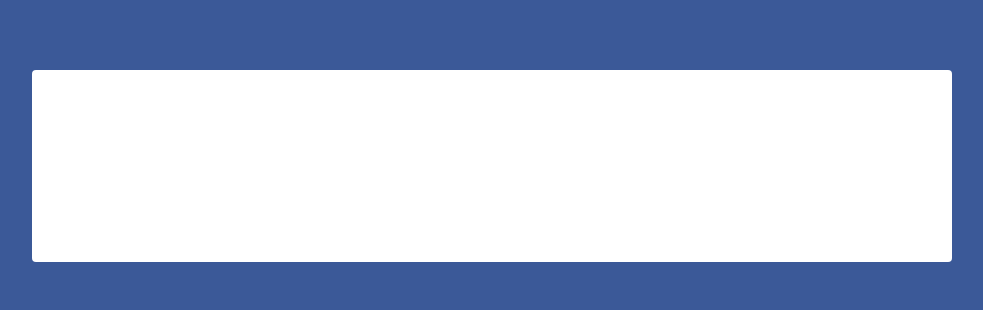
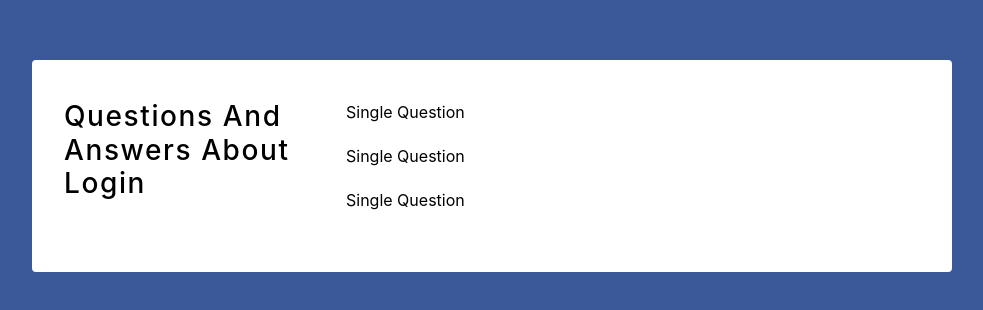
Before and after one commit to asyncfinkd/react-projects, a React (Create React App) app in the folder 4-accordion/: page / in a window 1280 px wide. Shown: the part 234-544 px from the top of the page, without its empty margins (148-1131 px from the left). Built offline with nearby package versions, Linux system fonts and the light colour scheme.

Commit message:
Return (Data)

```diff
--- a/4-accordion/src/App.js
+++ b/4-accordion/src/App.js
@@ -1,5 +1,6 @@
 import React, { useState } from "react";
-import data from "./data/data";
+import data from "./data/Data";
+import SingleQuestion from "./singleQuestion/SingleQuestion";
 
 export default function App() {
   const [questions, setQuestions] = useState(data);
@@ -8,6 +9,15 @@
       <main>
         <div className="container">
           <h3>questions and answers About Login</h3>
+          <section className="info">
+            {questions.map((item) => {
+              return (
+                <>
+                  <SingleQuestion key={item.id} {...item} />
+                </>
+              );
+            })}
+          </section>
         </div>
       </main>
     </>
--- a/4-accordion/src/index.css
+++ b/4-accordion/src/index.css
@@ -47,7 +47,7 @@
   font-family: -apple-system, BlinkMacSystemFont, "Segoe UI", Roboto, Oxygen,
     Ubuntu, Cantarell, "Open Sans", "Helvetica Neue", sans-serif;
   background: #3b5998;
-  color: white;
+  color: black;
   line-height: 1.5;
   font-size: 0.875rem;
 }
@@ -80,7 +80,7 @@
 }
 p {
   margin-bottom: 1.25rem;
-  color: white;
+  color: black;
 }
 @media screen and (min-width: 800px) {
   h1 {
--- /dev/null
+++ b/4-accordion/src/singleQuestion/SingleQuestion.js
@@ -0,0 +1,9 @@
+import React from "react";
+
+export default function SingleQuestion() {
+  return (
+    <>
+      <p>Single Question</p>
+    </>
+  );
+}
```
